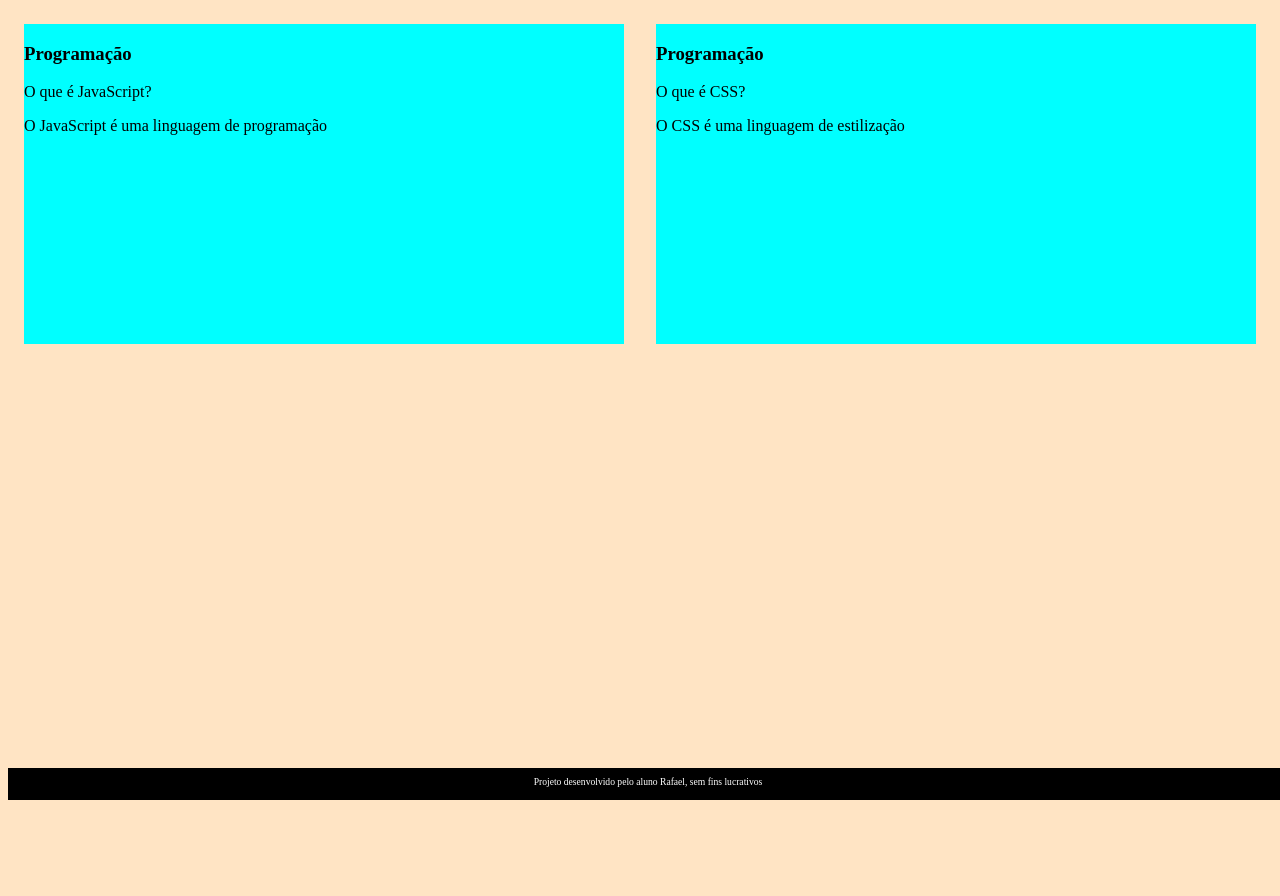
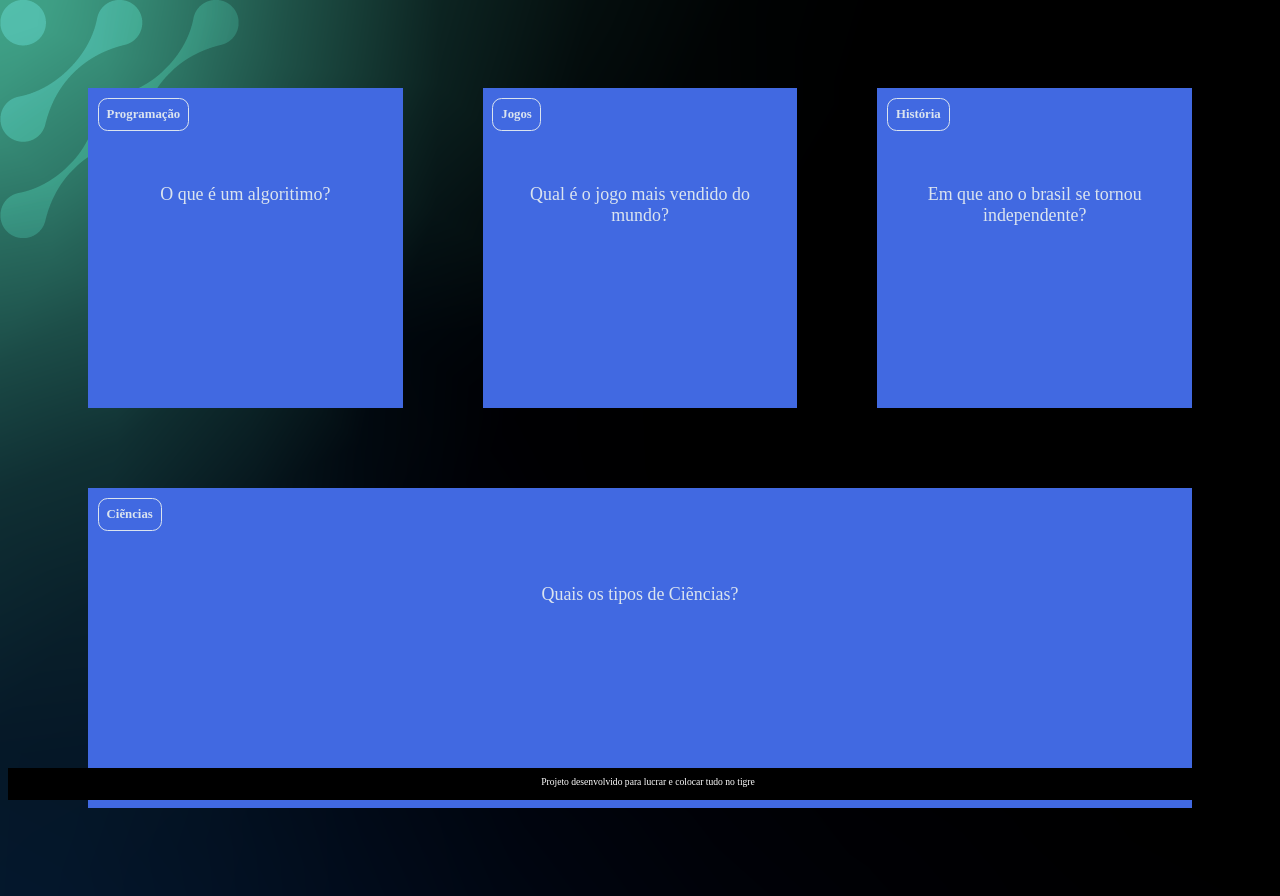
Before and after one commit to RafaelLachovicz/site-4-r, a plain HTML site: page index.html in a window 1280 px wide. Before the commit the page ends 800 px from the top, so only its background shows below. Drawn offline with Linux system fonts and the light colour scheme.

Commit message:
Add files via upload

```diff
--- /dev/null
+++ b/app.js
@@ -0,0 +1,29 @@
+function criaCartao(categoria, pergunta, resposta) {
+    let container = document.getElementById('container')
+    let cartao = document.createElement('article')
+    cartao.className = 'cartao'
+
+    cartao.innerHTML = `
+    <div class="cartao__conteudo">
+    <h3>${categoria}</h3>
+    <div class="cartao__conteudo__pergunta">
+        <p>${pergunta}</p>
+    </div>
+    <div class="cartao__conteudo__resposta">
+        <p>${resposta}</p>
+    </div>
+    </div>
+    `
+
+    let respostaEstaVisivel = false
+
+    function viraCartao() {
+        respostaEstaVisivel = !respostaEstaVisivel
+        cartao.classList.toggle('active', respostaEstaVisivel)
+    }
+    cartao.addEventListener('click', viraCartao)
+
+
+    container.appendChild(cartao)
+
+}
--- a/assets/style.css
+++ b/assets/style.css
@@ -1,35 +1,117 @@
-body{
-    background-color: bisque;
-    font-family: Bai Jajuree;
+:root {
+    --text-color: #DBE4EF;
+    --card-front-color: #4169e1;
+    --card-back-color: #9400d3;
 }
 
-#container{
-display: flex;
+body {
+    background: url('img/bg-desktop.webp');
+    font-family: Bai Jamjuree;
 }
 
-.cartao{
+#container {
+    display: flex;
+    flex-wrap: wrap;
+    justify-content: space-between;
+    padding: 4rem;
+    gap: 3rem;
+}
+
+.cartao {
     margin: 1rem 1rem;
-    background-color: aqua;
     height: 20rem;
     flex-grow: 1;
     flex-basis: calc(33% - 6rem);
 }
 
+.cartao__conteudo {
+    background-color: var(--card-front-color);
+    text-align: center;
+    /* background-color: aquamarine; */
+    height: 100%;
+    transform-style: preserve-3d;
+    transition: transform 300ms ease-in-out;
+}
 
+.cartao__conteudo h3 {
+    color: var(--text-color);
+    border: 1px solid var(--text-color);
+    text-align: left;
+    padding: 0.5rem;
+    position: absolute;
+    margin: 0.6rem;
+    border-radius: 0.6rem;
+    font-size: 1vw;
+    backface-visibility: hidden;
+}
 
+.cartao__conteudo p {
+    margin-top: 1rem;
+    padding: 2rem;
+    margin-top: 4rem;
+    font-size: 1.4vw;
+}
 
+.cartao__conteudo__pergunta p {
+    color: var(--text-color);
+    font-weight: 500;
+}
 
-footer{
+.cartao__conteudo__resposta p {
+    color: var(--card-back-color);
+    font-weight: 700;
+}
+
+.cartao.active .cartao__conteudo {
+    transform: rotateY(180deg);
+}
+
+.cartao__conteudo__pergunta,
+.cartao__conteudo__resposta {
+    backface-visibility: hidden;
+    position: absolute;
+    height: 100%;
+    width: 100%;
+    box-sizing: border-box;
+}
+
+.cartao__conteudo__resposta {
+    transform: rotateY(180deg);
+    background-color: rgba(0, 244, 191, 0.2);
+    border: 4px solid var(--card-back-color);
+}
+
+footer {
     background-color: black;
     color: white;
     position: fixed;
     bottom: 0;
     width: 100%;
     height: 2rem;
+
 }
 
-footer p{
+footer p {
     text-align: center;
     font-size: 0.6rem;
     margin-top: 0.5rem;
 }
+
+@media (max-width: 560px) {
+
+    body {
+        background: url('img/bg-mobile.webp'), no-repeat cover;
+    }
+
+    .cartao {
+        flex: 1 0 calc(100% - 1rem)
+    }
+
+    .cartao__conteudo h3 {
+        font-size: 3vw;
+    }
+
+    .cartao__conteudo p {
+        font-size: 3.8vw;
+    }
+}
--- a/index.html
+++ b/index.html
@@ -2,7 +2,6 @@
 <html lang="pt-br">
 <head>
     <meta charset="UTF-8">
-    <meta http-equiv="X-UA-Compatible" content="IE=edge">
     <meta name="viewport" content="width=device-width, initial-scale=1.0">
     <link rel="stylesheet" href="assets/style.css">
     <title>Flashcard</title>
@@ -10,7 +9,7 @@
 <body>
     <main>
         <section id="container">
-           <article class="cartao">
+            <!-- <article class="cartao">
                 <div class="cartao__conteudo">
                     <h3>Programação</h3>
                     <div class="cartao__conteudo__pergunta">
@@ -20,22 +19,13 @@
                         <p>O JavaScript é uma linguagem de programação</p>
                     </div>
                 </div>
-        </article>
-        <article class="cartao">
-            <div class="cartao__conteudo">
-                <h3>Programação</h3>
-                <div class="cartao__conteudo__pergunta">
-                   <p> O que é CSS?</p>
-                </div>
-                <div class="cartao__conteudo__resposta">
-                   <p> O CSS é uma linguagem de estilização</p>
-                </div>
-            </div>
-        </article>
+            </article> -->
         </section>
     </main>
     <footer>
-        <p>Projeto desenvolvido pelo aluno Rafael, sem fins lucrativos</p>
+        <p>Projeto desenvolvido para lucrar e colocar tudo no tigre</p>
     </footer>
+    <script src="app.js"></script>
+    <script src="perguntas.js"></script>
 </body>
 </html>
--- /dev/null
+++ b/perguntas.js
@@ -0,0 +1,23 @@
+criaCartao(
+    'Programação',
+    'O que é um algoritimo?',
+    'Um algoritmo nada mais é que um texto contendo comandos (instruções) que devem ser executados numa determinada ordem.'
+)
+
+criaCartao(
+    'Jogos',
+    'Qual é o jogo mais vendido do mundo?',
+    'O jogo eletrônico mais vendido até o momento é Minecraft'
+)
+
+criaCartao(
+    'História',
+    'Em que ano o brasil se tornou independente?',
+    'Em 7 de setembro de 1822, o Brasil tornou-se independente de Portugal'
+)
+
+criaCartao(
+    'Ciẽncias',
+    'Quais os tipos de Ciẽncias?',
+    'O Conselho Nacional de Desenvolvimento Científico e Tecnológico (CNPq) classifica os saberes em oito áreas: Ciências Exatas e da Terra; Ciências Biológicas; Engenharias; Ciências da Saúde; Ciências Agrárias; Ciências Sociais; Ciências Humanas; Linguística, Letras e Artes.'
+)
```
Also changed, not shown: assets/img/bg-desktop.webp (added), assets/img/bg-mobile.webp (added), assets/img/bg-tablet.webp (added). Lines whose indentation alone changed are shown as unchanged.
